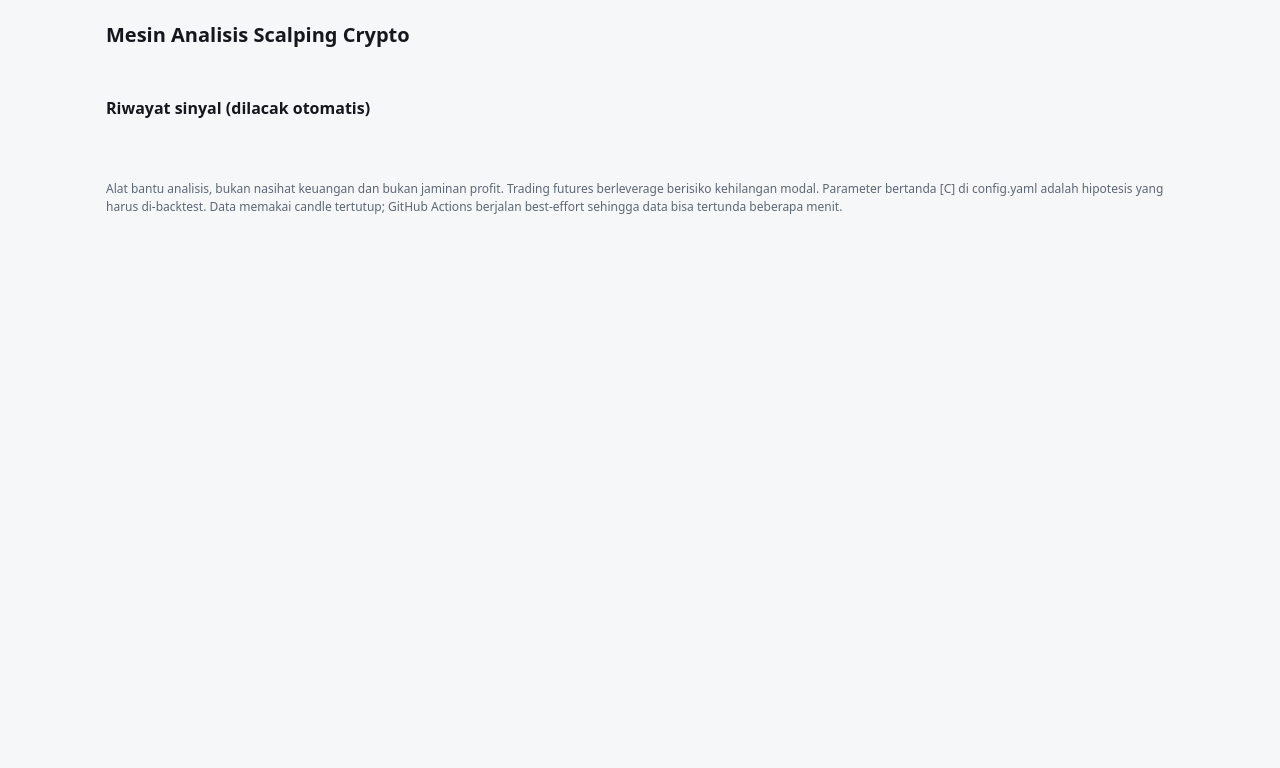
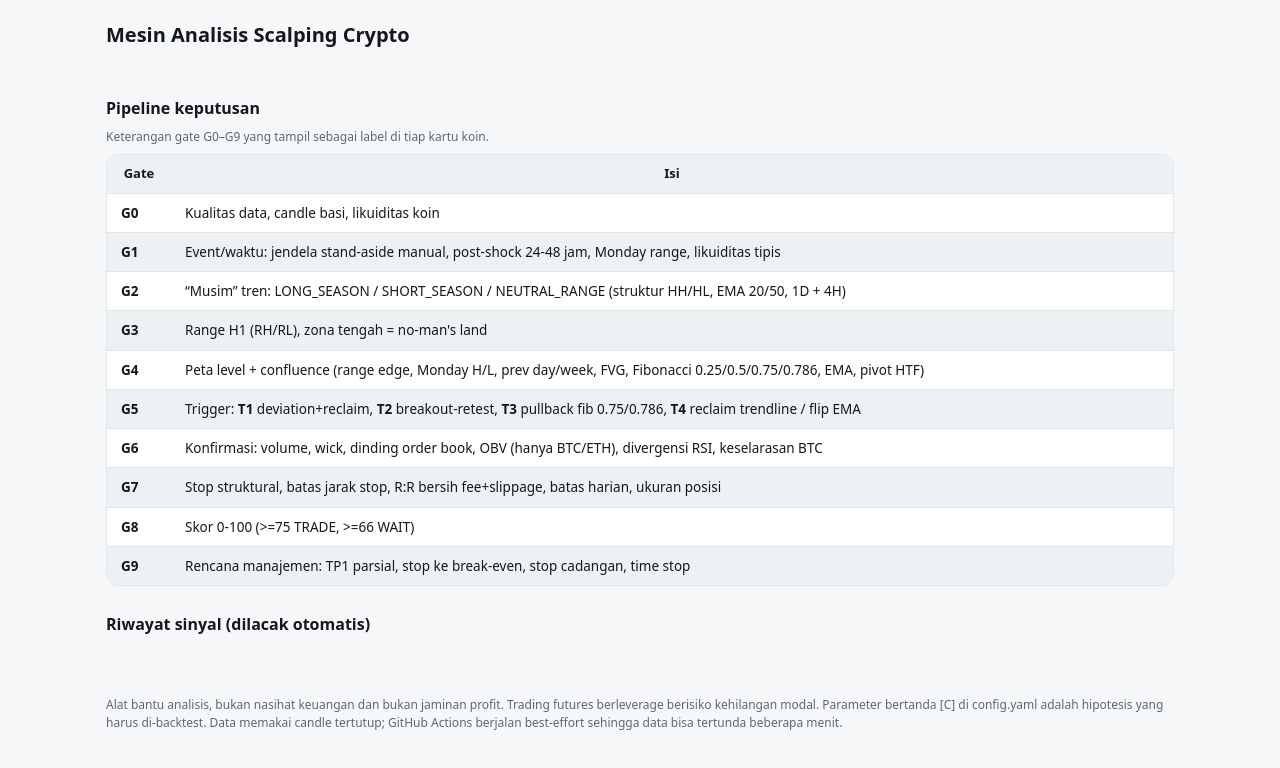
Before and after one commit to triasnugra/sctnv4, a plain HTML site: page scalp/web/index.template.html in a window 1280 px wide. Drawn offline with Linux system fonts and the light colour scheme.

Commit message:
Add files via upload

```diff
--- a/scalp/web/index.template.html
+++ b/scalp/web/index.template.html
@@ -34,6 +34,14 @@ th{text-align:left;font-size:12px;color:var(--mut);padding:4px 8px 4px 0}
 .pos{color:var(--ok)}.neg{color:var(--bad)}
 footer{max-width:1100px;margin:0 auto;padding:0 16px 30px;color:var(--mut);font-size:12px}
 details summary{cursor:pointer;color:var(--mut);font-size:13px;margin-top:6px}
+.pipe{background:var(--card);border:1px solid var(--line);border-radius:12px;overflow:hidden}
+.pipe table{margin:0;font-size:13.5px}
+.pipe th{background:var(--chip);color:var(--ink);font-size:13px;padding:9px 14px;border-bottom:1px solid var(--line)}
+.pipe th.c{text-align:center}
+.pipe td{padding:9px 14px;border-bottom:1px solid var(--line);text-align:left;vertical-align:top}
+.pipe tr:last-child td{border-bottom:0}
+.pipe tbody tr:nth-child(even) td{background:var(--chip)}
+.pipe td:first-child{width:64px;font-weight:700;white-space:nowrap}
 </style>
 </head>
 <body>
@@ -43,6 +51,25 @@ details summary{cursor:pointer;color:var(--mut);font-size:13px;margin-top:6px}
 </header>
 <main>
   <div class="grid" id="cards"></div>
+  <h2 id="pipeline">Pipeline keputusan</h2>
+  <div class="mut" style="margin-bottom:8px">Keterangan gate G0&ndash;G9 yang tampil sebagai label di tiap kartu koin.</div>
+  <div class="pipe wrap">
+    <table>
+      <thead><tr><th class="c">Gate</th><th class="c">Isi</th></tr></thead>
+      <tbody>
+      <tr><td>G0</td><td>Kualitas data, candle basi, likuiditas koin</td></tr>
+      <tr><td>G1</td><td>Event/waktu: jendela stand-aside manual, post-shock 24-48 jam, Monday range, likuiditas tipis</td></tr>
+      <tr><td>G2</td><td>&ldquo;Musim&rdquo; tren: LONG_SEASON / SHORT_SEASON / NEUTRAL_RANGE (struktur HH/HL, EMA 20/50, 1D + 4H)</td></tr>
+      <tr><td>G3</td><td>Range H1 (RH/RL), zona tengah = no-man's land</td></tr>
+      <tr><td>G4</td><td>Peta level + confluence (range edge, Monday H/L, prev day/week, FVG, Fibonacci 0.25/0.5/0.75/0.786, EMA, pivot HTF)</td></tr>
+      <tr><td>G5</td><td>Trigger: <b>T1</b> deviation+reclaim, <b>T2</b> breakout-retest, <b>T3</b> pullback fib 0.75/0.786, <b>T4</b> reclaim trendline / flip EMA</td></tr>
+      <tr><td>G6</td><td>Konfirmasi: volume, wick, dinding order book, OBV (hanya BTC/ETH), divergensi RSI, keselarasan BTC</td></tr>
+      <tr><td>G7</td><td>Stop struktural, batas jarak stop, R:R bersih fee+slippage, batas harian, ukuran posisi</td></tr>
+      <tr><td>G8</td><td>Skor 0-100 (&gt;=75 TRADE, &gt;=66 WAIT)</td></tr>
+      <tr><td>G9</td><td>Rencana manajemen: TP1 parsial, stop ke break-even, stop cadangan, time stop</td></tr>
+      </tbody>
+    </table>
+  </div>
   <h2>Riwayat sinyal (dilacak otomatis)</h2>
   <div class="mut" id="stats"></div>
   <div class="wrap"><table class="tbl" id="hist"></table></div>
```
Also changed, not shown: 1 other file.
